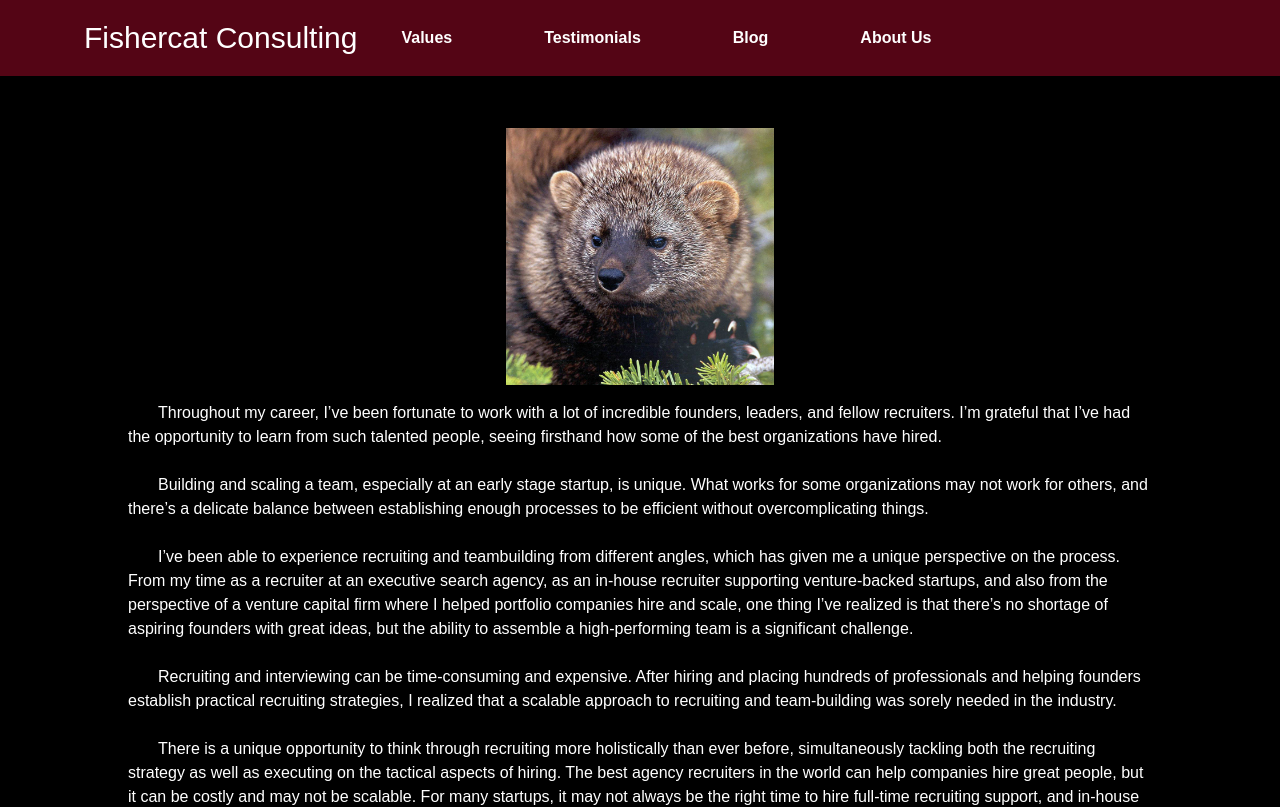
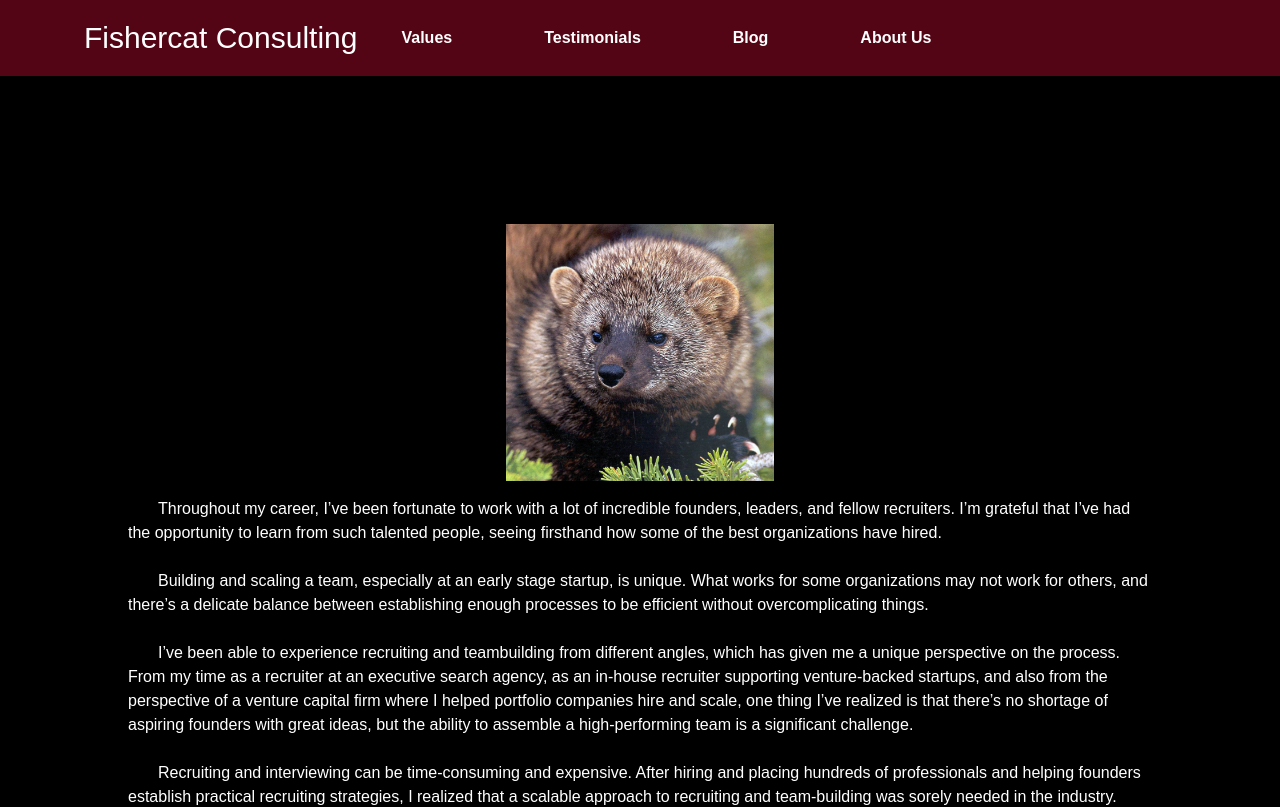
Before and after one commit to nickelow/fishercat, a Next.js app: page /blog in a window 1280 px wide. Shown: the top 807 px of the page. Built offline with nearby package versions, Linux system fonts and the light colour scheme.

Commit message:
padding fix

```diff
--- a/pages/blog/index.js
+++ b/pages/blog/index.js
@@ -3,7 +3,7 @@ import React from "react";
 export default function Blog() {
   return (
     <section class="text-white-600 text-base body-font bg-black">
-      <div class="max-w-5xl pt-28 pb-24 mx-auto flex flex-col items-center content">
+      <div class="max-w-5xl pt-52 pb-24 mx-auto flex flex-col items-center content">
         <img
           class="max-w-full h-auto p-4"
           src="/images/fishercat.png"
```
